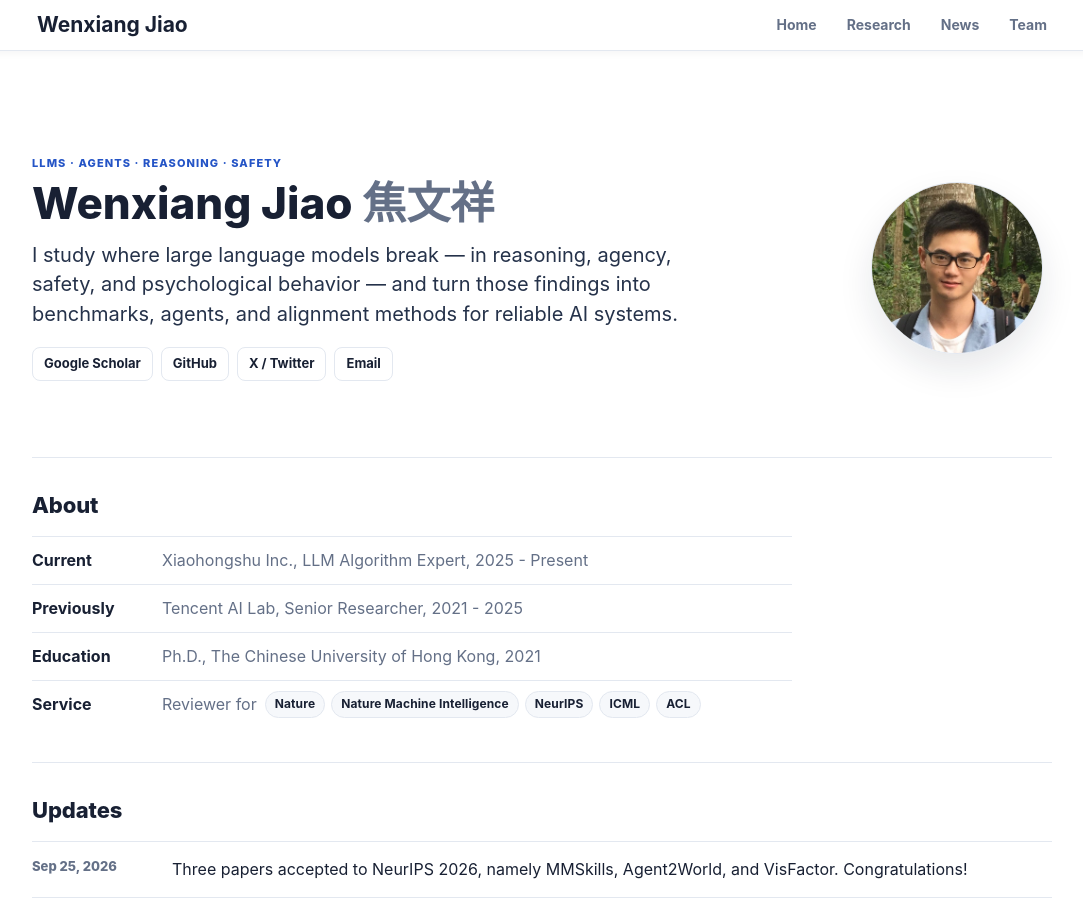
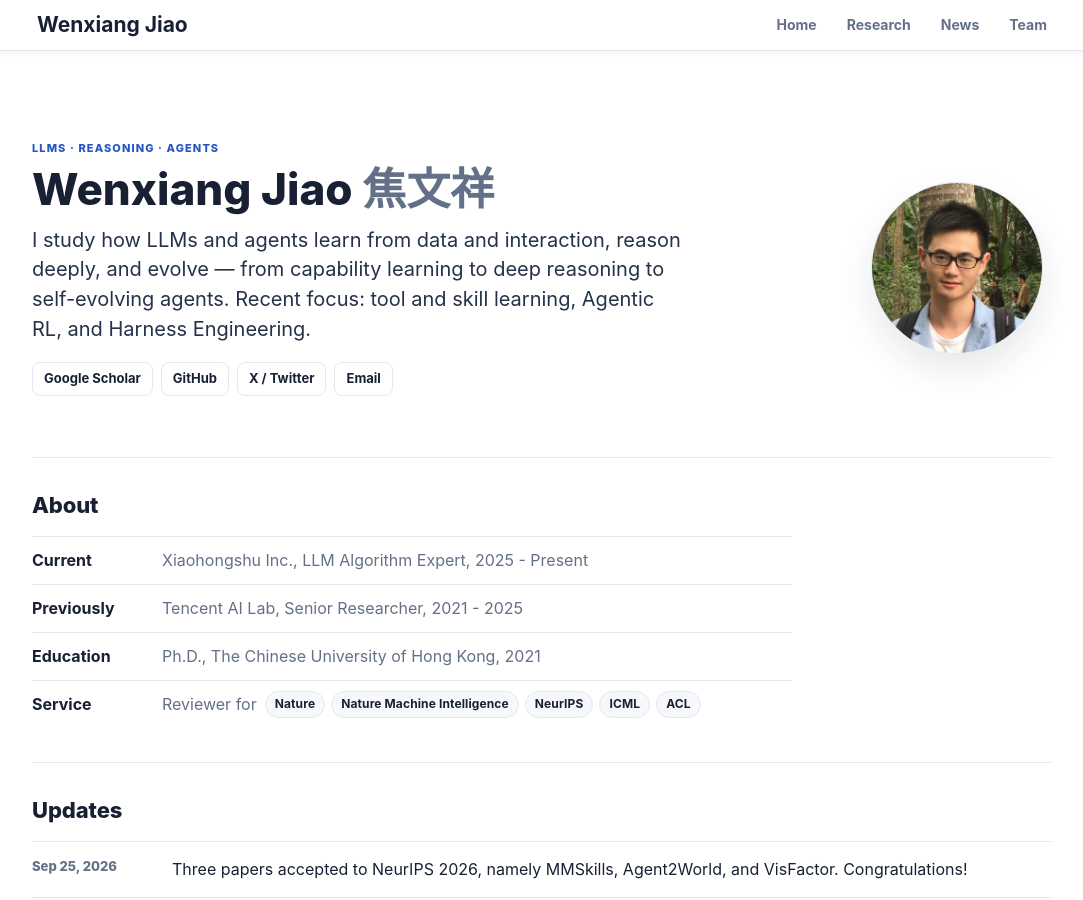
Before and after one commit to wxjiao/wxjiao.github.io, a Jekyll site: the page built from _pages/home.md, in a window 1280 px wide and 900 px high. Shown: the whole window, without its empty margins (98-1181 px from the left). Built offline with Jekyll 4.4.1, drawn with Linux system fonts in a browser that asks for light colours; nearby versions of some CDN libraries.

Commit message:
Update homepage research statement and eyebrow tags
Co-Authored-By: Claude <noreply@anthropic.com>

```diff
--- a/_pages/home.md
+++ b/_pages/home.md
@@ -8,10 +8,10 @@ permalink: /
 
 <section markdown="0" class="home-hero">
   <div class="home-hero-copy">
-    <p class="eyebrow">LLMs · Agents · Reasoning · Safety</p>
+    <p class="eyebrow">LLMs · Reasoning · Agents</p>
     <h1>Wenxiang Jiao <span>焦文祥</span></h1>
     <p class="hero-lede">
-      I study where large language models break — in reasoning, agency, safety, and psychological behavior — and turn those findings into benchmarks, agents, and alignment methods for reliable AI systems.
+      I study how LLMs and agents learn from data and interaction, reason deeply, and evolve — from capability learning to deep reasoning to self-evolving agents. Recent focus: tool and skill learning, Agentic RL, and Harness Engineering.
     </p>
     <div class="hero-links">
       <a href="https://scholar.google.com/citations?hl=zh-CN&user=CvtODukAAAAJ&view_op=list_works&sortby=pubdate">Google Scholar</a>
```
